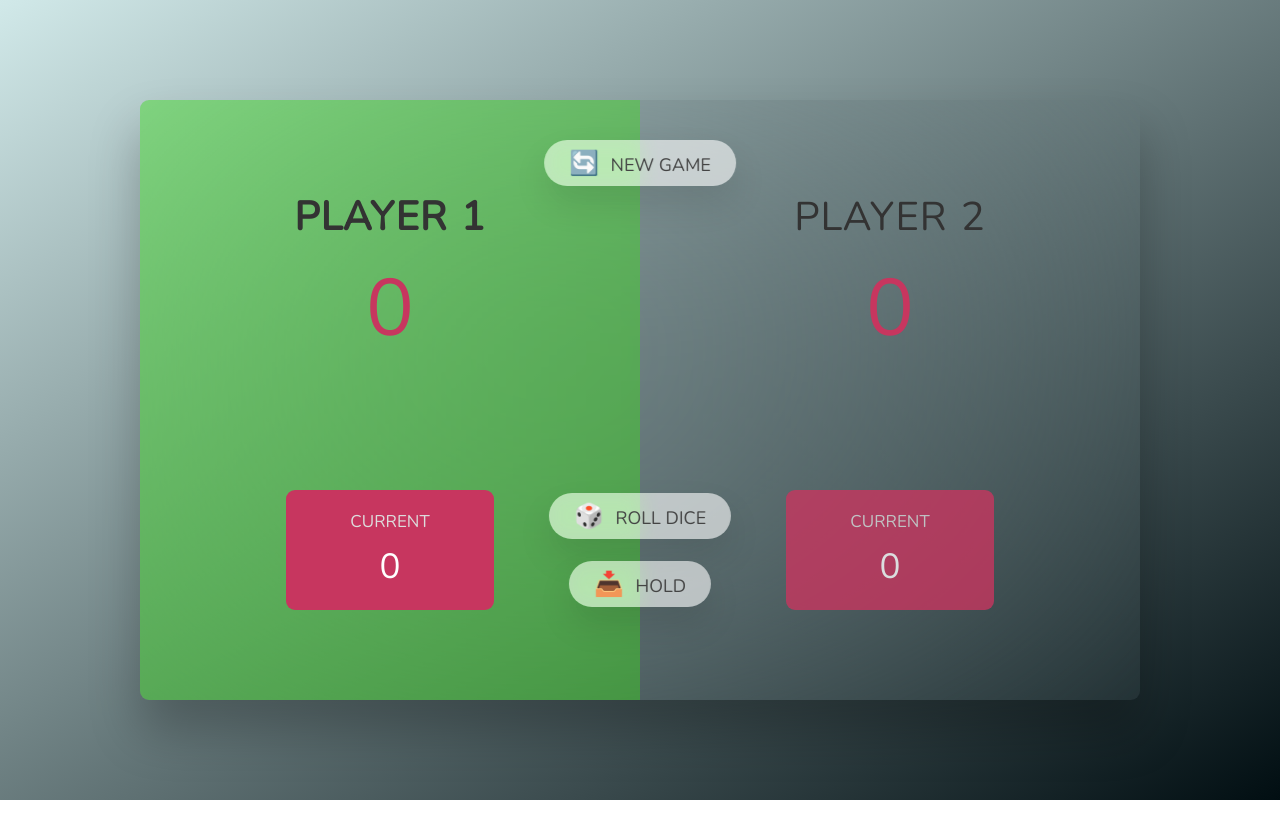
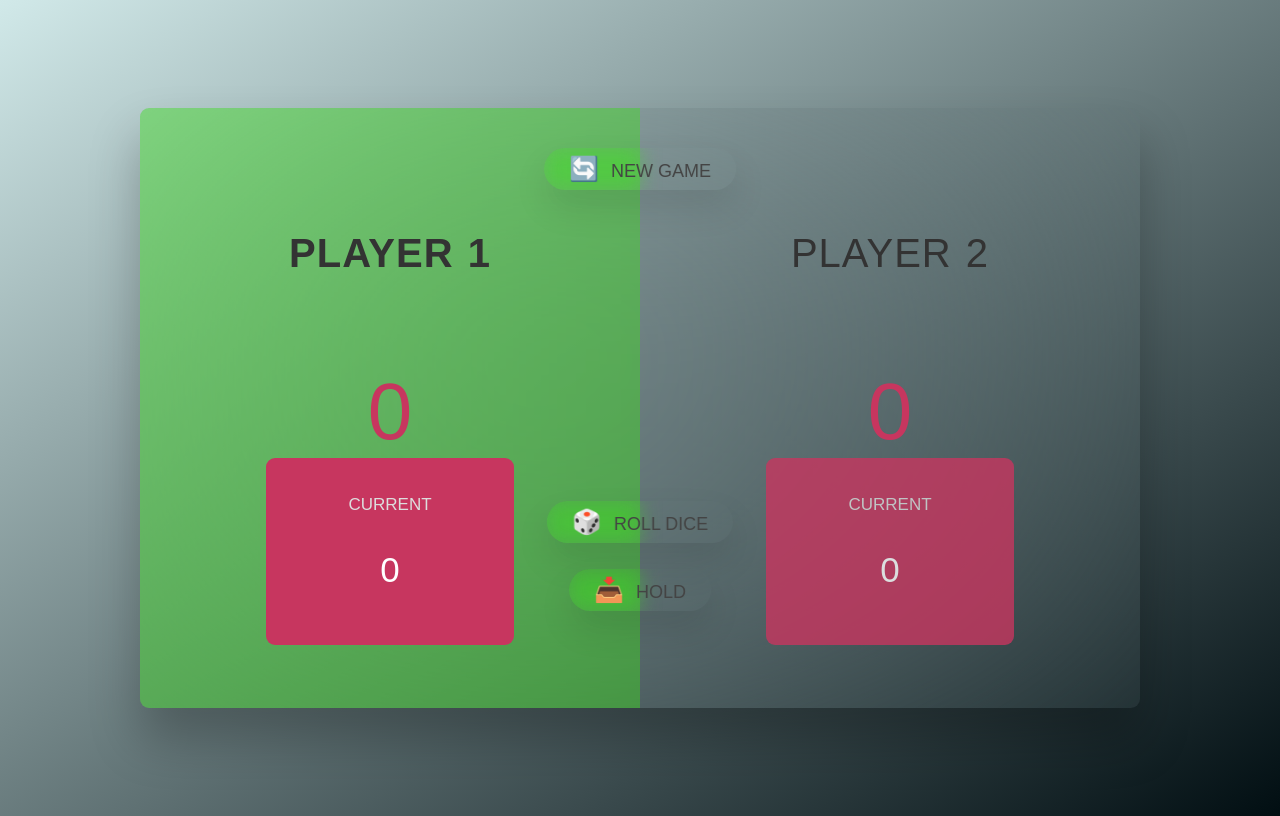
Before and after one commit to MariAzhdari/pig-game-, a plain HTML site: page index.html in a window 1280 px wide. Drawn offline with nearby package versions, Linux system fonts and the light colour scheme.

Commit message:
Update style.css

```diff
--- a/style.css
+++ b/style.css
@@ -1,4 +1,4 @@
-@import url('https://fonts.googleapis.com/css2?family=Nunito&display=swap');
+/* @import url('https://fonts.googleapis.com/css2?family=Nunito&display=swap');
 
 * {
     margin: 0;
@@ -214,4 +214,154 @@ main {
   .dice {
     top: 12rem;
   }
+} */
+
+
+
+
+@import url('https://fonts.googleapis.com/css2?family=Nunito&display=swap');
+
+* {
+    margin: 0;
+    padding: 0;
+    box-sizing: inherit;
 }
+
+html {
+    font-size: 62.5%;
+    box-sizing: border-box;
+}
+
+@media only screen and (max-width: 600px) {
+    html {
+        font-size: 50%;
+    }
+}
+
+body {
+    font-family: 'Nunito', sans-serif;
+    font-weight: 400;
+    height: 100vh;
+    color: #333;
+    background-image: linear-gradient(to top left, #010e12 0%, #d1e9e9 100%);
+    display: flex;
+    align-items: center;
+    justify-content: center;
+}
+
+/* LAYOUT */
+main {
+    position: relative;
+    width: 100%;
+    height: 100%;
+    backdrop-filter: blur(200px);
+    filter: blur();
+    box-shadow: 0 3rem 5rem rgba(0, 0, 0, 0.25);
+    border-radius: 9px;
+    overflow: hidden;
+    display: flex;
+    flex-direction: column;
+}
+
+@media only screen and (min-width: 600px) {
+    main {
+        width: 100rem;
+        height: 60rem;
+        flex-direction: row;
+    }
+}
+
+.player {
+    flex: 1;
+    display: flex;
+    flex-direction: column;
+    align-items: center;
+    transition: all 0.75s;
+}
+
+@media only screen and (min-width: 600px) {
+    .player {
+        padding: 9rem;
+    }
+}
+
+/* ELEMENTS */
+.name {
+    position: relative;
+    font-size: 4rem;
+    text-transform: uppercase;
+    letter-spacing: 1px;
+    word-spacing: 2px;
+    font-weight: 300;
+    margin-bottom: 1rem;
+}
+
+@media only screen and (max-width: 600px) {
+    .name {
+        font-size: 3rem;
+    }
+}
+
+.score {
+    font-size: 8rem;
+    font-weight: 300;
+    color: #c7365f;
+    margin-bottom: auto;
+}
+
+@media only screen and (max-width: 600px) {
+    .score {
+        font-size: 6rem;
+    }
+}
+
+.player--active {
+    background-color: rgba(59, 232, 24, 0.4);
+}
+
+.player--active .name {
+    font-weight: 700;
+}
+
+.player--active .score {
+    font-weight: 400;
+}
+
+.player--active .current {
+    opacity: 1;
+}
+
+.current {
+    background-color: #c7365f;
+    opacity: 0.8;
+    border-radius: 9px;
+    color: #fff;
+    width: 65%;
+    padding: 2rem;
+    text-align: center;
+    transition: all 0.75s;
+}
+
+.current-label {
+    text-transform: uppercase;
+    margin-bottom: 1rem;
+    font-size: 1.7rem;
+    color: #ddd;
+}
+
+.current-score {
+    font-size: 3.5rem;
+}
+
+/* ABSOLUTE POSITIONED ELEMENTS */
+.btn {
+    position: absolute;
+    left: 50%;
+    transform: translateX(-50%);
+    color: #444;
+    background: none;
+    border: none;
+    font-family: inherit;
+    font-size: 1.8rem;
+    text-transform: uppercase;
+}
```
